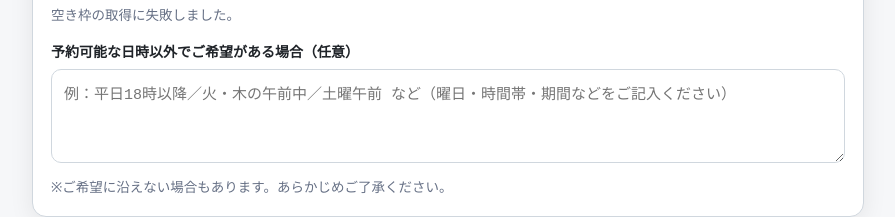
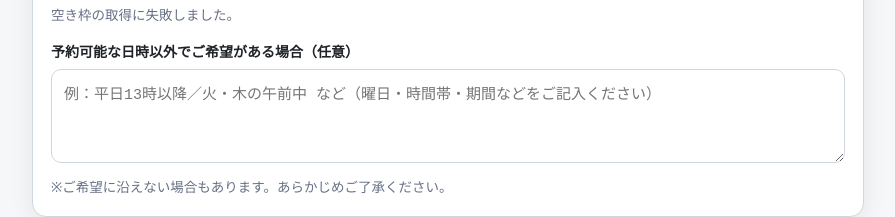
Before and after one commit to MONDS001/Interview-booking-form, a plain HTML site: page index.html in a window 1280 px wide. Shown: the part 643-860 px from the top of the page, without its empty margins (192-1087 px from the left). Drawn offline with Linux system fonts and the light colour scheme; no server answers.

Commit message:
Update index.html

```diff
--- a/index.html
+++ b/index.html
@@ -240,7 +240,7 @@
   <label for="altRequest">予約可能な日時以外でご希望がある場合（任意）</label>
   <textarea id="altRequest" rows="4"
     style="width:100%; padding:12px; border-radius:10px; border:1px solid var(--line); font-size:15px;"
-    placeholder="例：平日18時以降／火・木の午前中／土曜午前 など（曜日・時間帯・期間などをご記入ください）"></textarea>
+    placeholder="例：平日13時以降／火・木の午前中 など（曜日・時間帯・期間などをご記入ください）"></textarea>
   <p class="note">※ご希望に沿えない場合もあります。あらかじめご了承ください。</p>
 </div>
 
```
